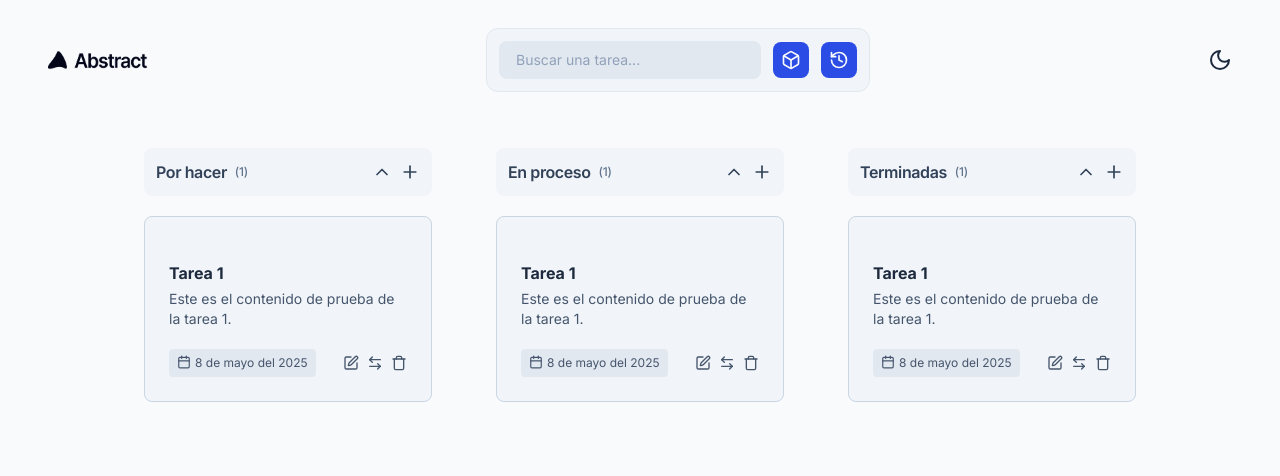
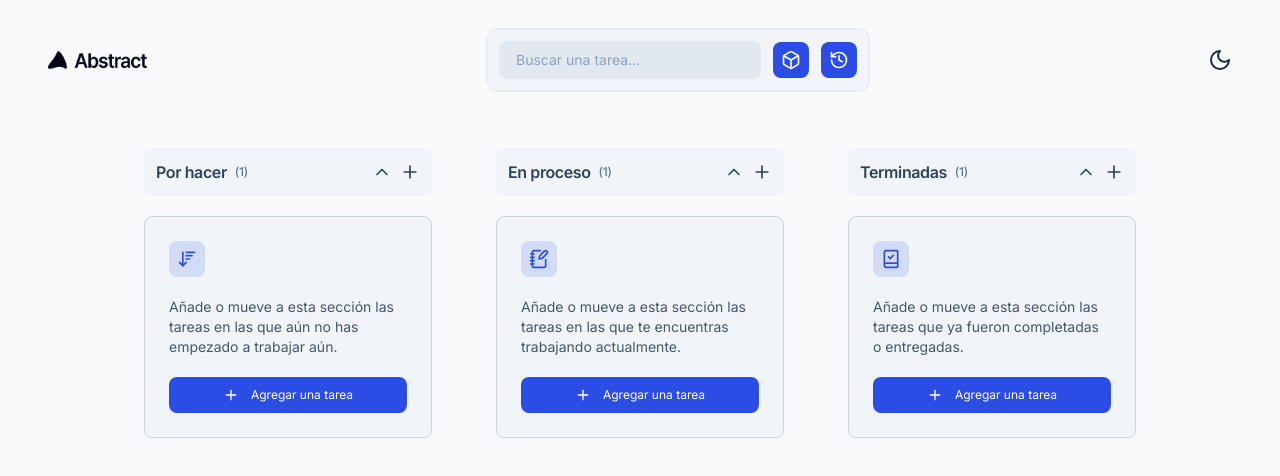
Before and after one commit to kevtorres23/Abstract, a Next.js app in the folder abstract/: page / in a window 1280 px wide. Shown: the top 476 px of the page. Built offline with nearby package versions, Linux system fonts and the light colour scheme.

Commit message:
Creado el componente "PlaceHolderTask"

```diff
--- /dev/null
+++ b/abstract/src/app/Components/placeholder-task-card.tsx
@@ -0,0 +1,37 @@
+import { ArrowDownWideNarrow, NotebookPen, BookCheck, Book, Plus } from "lucide-react"
+import React from "react";
+
+type TaskType = 'porHacer' | 'enProceso' | 'terminadas';
+
+const descriptionVariants: Record<TaskType, string> = { //TaskType: porHacer, enProceso, terminadas || string: "Añade o mueve..."
+    porHacer: "Añade o mueve a esta sección las tareas en las que aún no has empezado a trabajar aún.",
+    enProceso: "Añade o mueve a esta sección las tareas en las que te encuentras trabajando actualmente.",
+    terminadas: "Añade o mueve a esta sección las tareas que ya fueron completadas o entregadas."
+};
+
+const iconVariants: Record<TaskType, React.ReactNode> = {
+    porHacer: <ArrowDownWideNarrow className="text-main-blue hover:text-main-blue cursor-pointer" size={20} />,
+    enProceso: <NotebookPen className="text-main-blue hover:text-main-blue cursor-pointer" size={20} />,
+    terminadas: <BookCheck className="text-main-blue hover:text-main-blue cursor-pointer" size={20} />,
+};
+
+type placeholderTaskProps = {
+    type: TaskType;
+}
+
+function PlaceholderTask(props: placeholderTaskProps) {
+    return (
+        <div className="w-full sm:p-6 p-4 gap-5 flex flex-col bg-slate-100 dark:bg-slate-900 border border-slate-300 dark:border-slate-800 rounded-lg">
+            <div className="contenido w-full flex flex-col gap-5">
+                <div className="p-2 rounded-lg bg-main-blue-15 self-start">{iconVariants[props.type]}</div>
+                <p className="text-slate-600 dark:text-slate-400 text-sm font-normal">{descriptionVariants[props.type]}</p>
+                <div className="flex gap-3 items-center justify-center flex-row py-2.5 cursor-pointer rounded-lg bg-main-blue">
+                    <Plus className="text-white cursor-pointer" size={16} />
+                    <p className="text-white text-xs">Agregar una tarea</p>
+                </div>
+            </div>
+        </div>
+    )
+}
+
+export default PlaceholderTask;
--- a/abstract/src/app/Components/tags.tsx
+++ b/abstract/src/app/Components/tags.tsx
@@ -1,6 +1,12 @@
-function Tags() {
+type tagsProps = {
+    name: string,
+    color: string
+}
+
+function Tags(props: tagsProps) {
+
     return(
-        <div className="text-xs font-medium bg-green-100 text-emerald-500 rounded-md py-1 px-2">Etiqueta 1</div>
+        <div className="text-xs font-medium bg-green-100 text-emerald-500 rounded-md py-1 px-2">{props.name}</div>
     )
 }
 
--- a/abstract/src/app/Components/task-card.tsx
+++ b/abstract/src/app/Components/task-card.tsx
@@ -9,7 +9,7 @@ type taskProps = {
 
 function TaskCard(props: taskProps) {
     return(
-        <div className="w-full p-6 gap-5 flex flex-col bg-slate-100 dark:bg-slate-900 border border-slate-300 dark:border-slate-800 rounded-lg">
+        <div className="w-full sm:p-6 p-4 gap-5 flex flex-col bg-slate-100 dark:bg-slate-900 border border-slate-300 dark:border-slate-800 rounded-lg">
             <div className="etiquetas w-full flex flex-row gap-2">
 
             </div>
--- a/abstract/src/app/globals.css
+++ b/abstract/src/app/globals.css
@@ -13,6 +13,7 @@
   --font-sans: var(--font-geist-sans);
   --font-mono: var(--font-geist-mono);
   --color-main-blue: #2B4DE6;
+  --color-main-blue-15: rgba(43, 77, 230, 0.15);
   --color-gray-between: #EBF0FB;
   --color-gray-between-dark: #091023;
 }
--- a/abstract/src/app/page.tsx
+++ b/abstract/src/app/page.tsx
@@ -3,6 +3,7 @@ import { Inter } from '@next/font/google';
 import Header from "./Components/header";
 import SectionName from "./Components/section-name";
 import TaskCard from "./Components/task-card";
+import PlaceholderTask from "./Components/placeholder-task-card";
 
 const inter = Inter({
   subsets: ['latin'],
@@ -10,26 +11,26 @@ const inter = Inter({
 
 export default function Home() {
   return (
-    <main className="sm:px-12 px-5 flex flex-col gap-14 pt-7 md:h-screen bg-slate-50 dark:bg-slate-950">
+    <main className="sm:px-12 px-5 flex flex-col gap-14 pt-7 pb-20 md:h-screen bg-slate-50 dark:bg-slate-950">
       <Header />
 
       {/* Secciones y Tareas */}
-      <div className="w-full flex md:flex-row justify-between lg:gap-16 gap-6 flex-col lg:px-24 sm:px-0 h-auto">
-        <div className="w-full flex flex-col gap-5">
+      <div className="w-full flex md:flex-row justify-between lg:gap-16 gap-10 flex-col lg:px-24 sm:px-0 h-auto">
+        <div className="w-full flex flex-col gap-5" id="por-hacer">
           <SectionName name="Por hacer" taskCounter={1}/>
-          <TaskCard title="Tarea 1" description="Este es el contenido de prueba de la tarea 1."/>
+          <PlaceholderTask type="porHacer"/>
         </div>
-        <div className="w-full flex flex-col gap-5">
+
+        <div className="w-full flex flex-col gap-5" id="en-proceso">
           <SectionName name="En proceso" taskCounter={1}/>
-          <TaskCard title="Tarea 1" description="Este es el contenido de prueba de la tarea 1."/>
+          <PlaceholderTask type="enProceso"/>
         </div>
-        <div className="w-full flex flex-col gap-5">
+        <div className="w-full flex flex-col gap-5" id="terminadas">
           <SectionName name="Terminadas" taskCounter={1}/>
-          <TaskCard title="Tarea 1" description="Este es el contenido de prueba de la tarea 1."/>
+          <PlaceholderTask type="terminadas"/>
         </div>
+
       </div>
-
-
     </main>
   );
 }
```
